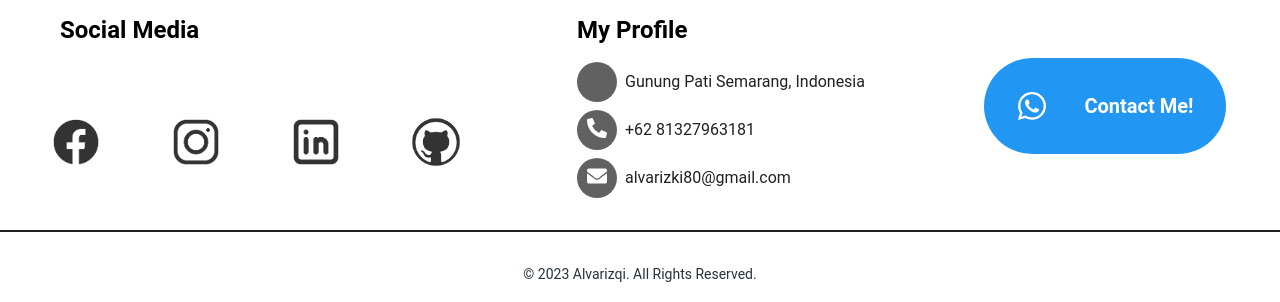
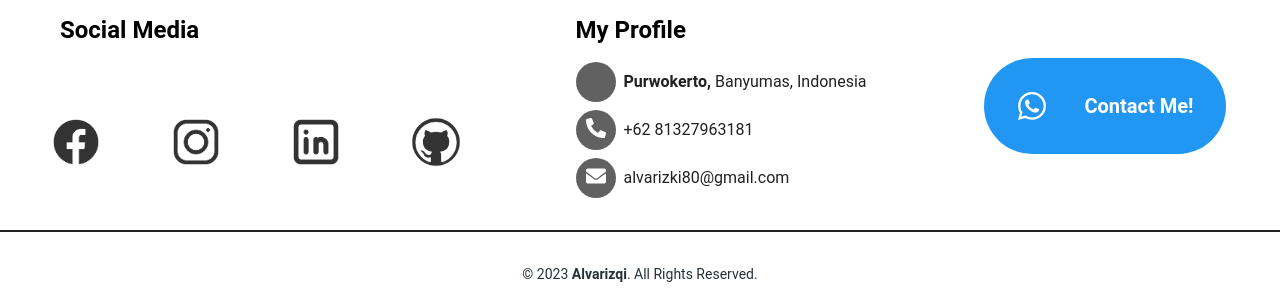
Before and after one commit to Alvarizqi09/Portofolio, a React (Vite) app: page / in a window 1280 px wide. Shown: the part 3905-4207 px from the top of the page. Built offline with nearby package versions, Linux system fonts and the light colour scheme; some icons are missing.

Commit message:
update - porto

```diff
--- a/src/Components/footer/Footer.jsx
+++ b/src/Components/footer/Footer.jsx
@@ -61,11 +61,14 @@ const Footer = () => {
                 <FaLocationDot className="mx-auto" />
               </i>
               <a
-                href="https://goo.gl/maps/YZ72dAiKACBDbDCu6"
+                href="https://maps.app.goo.gl/RPooebCY6TLUXU1MA"
                 className="text-gray-900"
               >
                 <p>
-                  <span>Gunung Pati</span> Semarang, Indonesia
+                  <span>
+                    <strong>Purwokerto, </strong>
+                  </span>
+                  Banyumas, Indonesia
                 </p>
               </a>
             </div>
@@ -108,8 +111,10 @@ const Footer = () => {
             className="text-center font-normal text-blue-gray-900 md:mb-0"
           >
             &copy; {currentYear}{" "}
-            <a href="https://github.com/Alvarizqi09">Alvarizqi</a>. All Rights
-            Reserved.
+            <a href="https://github.com/Alvarizqi09">
+              <strong>Alvarizqi</strong>
+            </a>
+            . All Rights Reserved.
           </Typography>
         </div>
       </footer>
```
